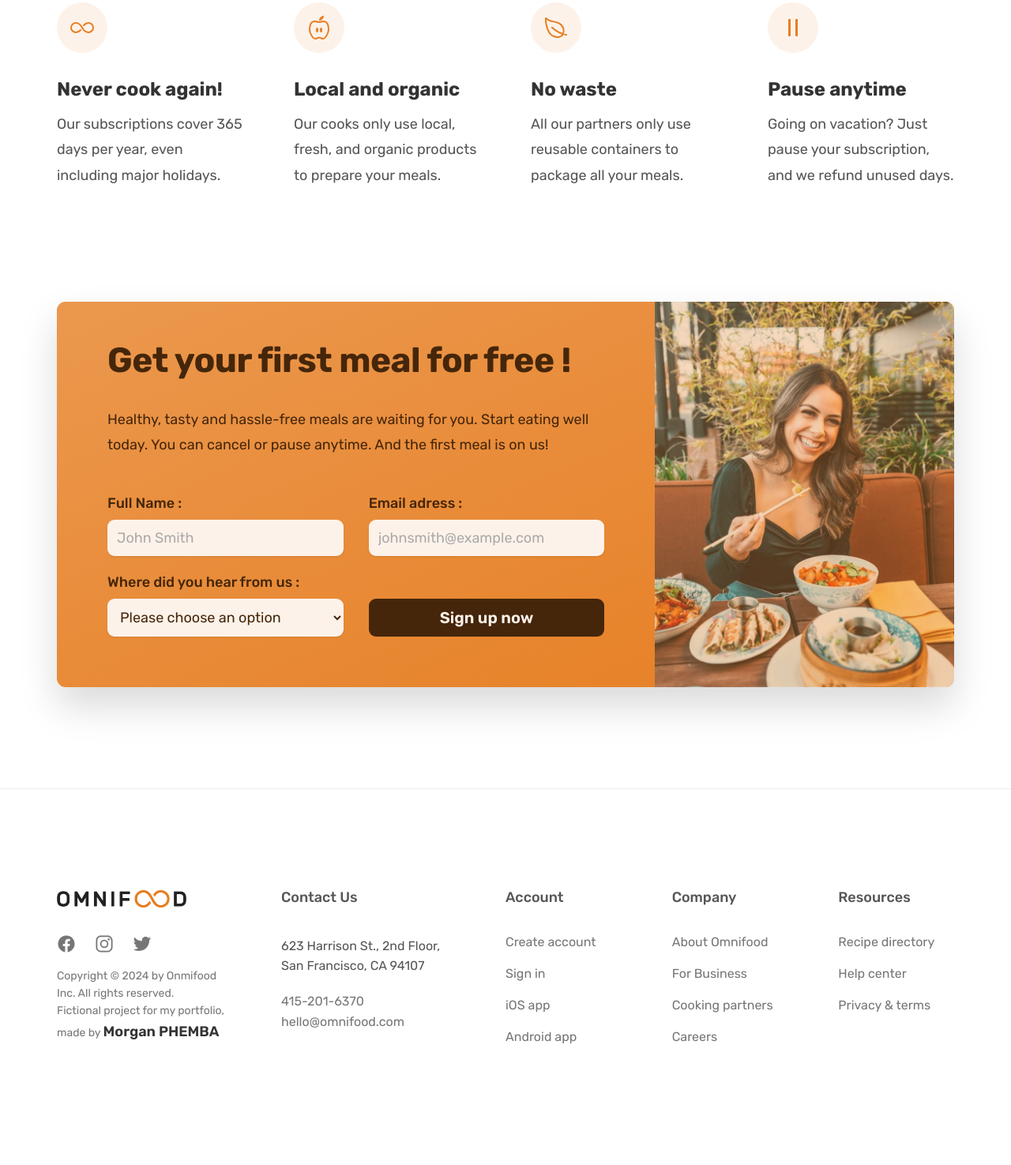
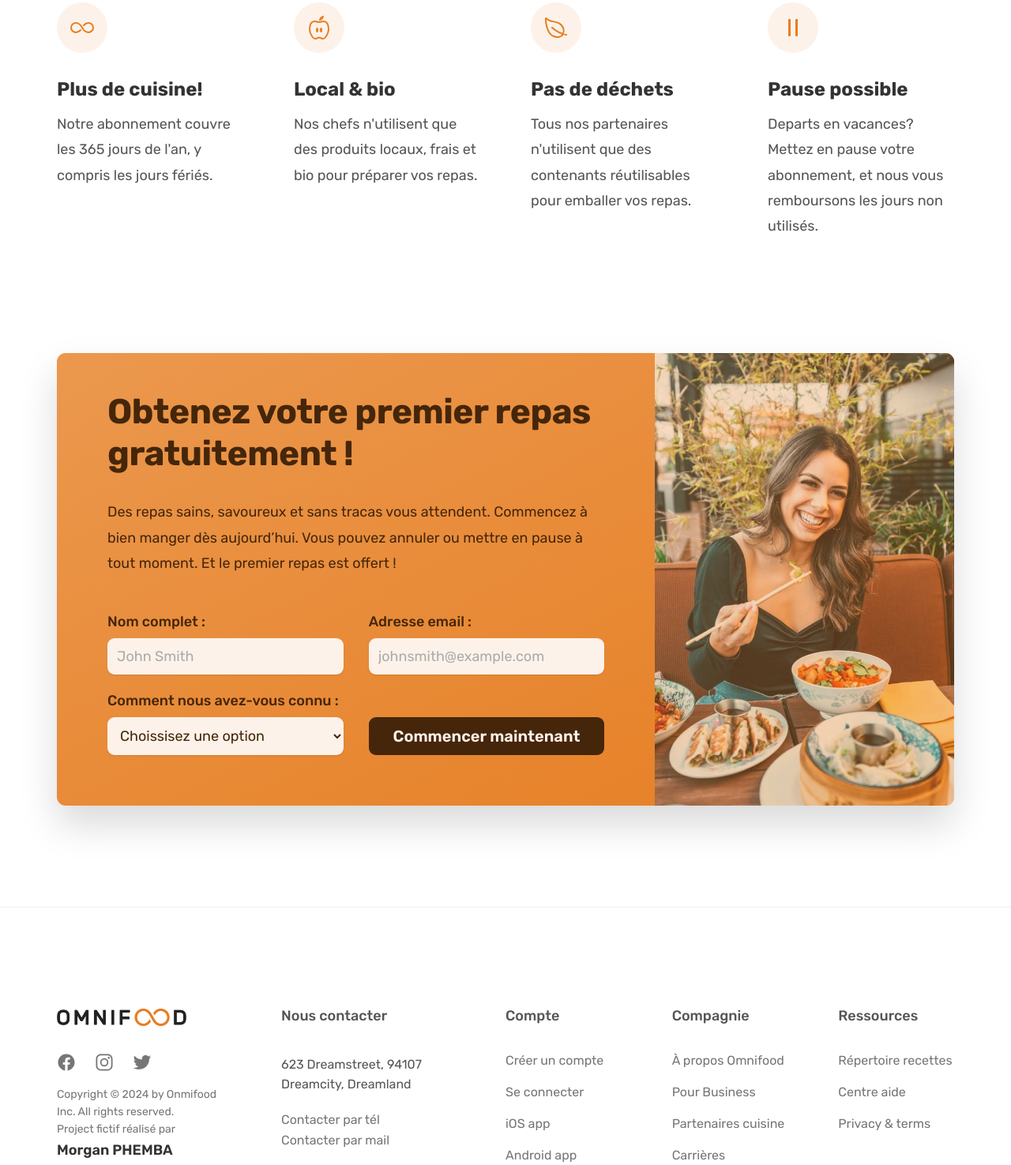
Before and after one commit to Morg9864/Omnifood, a plain HTML site: page index.html in a window 1280 px wide. Shown: the part 6287-7762 px from the top of the page at 79% size. Before the commit the page ends 7736 px from the top, so only its background shows below. Drawn offline with nearby package versions, Linux system fonts and the light colour scheme; some packages are replaced by stand-ins of ours; a script that the page names is missing.

```diff
--- a/index.html
+++ b/index.html
@@ -687,7 +687,9 @@
 
 				<dic class="container grid">
 					<aside class="plan-details">
-						Les prix incluent toutes les taxes applicables. Vous pouvez annuler à tout moment. Les deux plans comprennent les éléments suivants :
+						Les prix incluent toutes les taxes applicables. Vous
+						pouvez annuler à tout moment. Les deux plans comprennent
+						les éléments suivants :
 					</aside>
 				</dic>
 
@@ -695,37 +697,38 @@
 					<div class="feature">
 						<ion-icon class="feature-icon" name="infinite-outline">
 						</ion-icon>
-						<p class="feature-title">Never cook again!</p>
+						<p class="feature-title">Plus de cuisine!</p>
 						<p class="feature-text">
-							Our subscriptions cover 365 days per year, even
-							including major holidays.
+							Notre abonnement couvre les 365 jours de l'an, y
+							compris les jours fériés.
 						</p>
 					</div>
 					<div class="feature">
 						<ion-icon class="feature-icon" name="nutrition-outline">
 						</ion-icon>
-						<p class="feature-title">Local and organic</p>
+						<p class="feature-title">Local &amp; bio</p>
 						<p class="feature-text">
-							Our cooks only use local, fresh, and organic
-							products to prepare your meals.
+							Nos chefs n'utilisent que des produits locaux, frais
+							et bio pour préparer vos repas.
 						</p>
 					</div>
 					<div class="feature">
 						<ion-icon class="feature-icon" name="leaf-outline">
 						</ion-icon>
-						<p class="feature-title">No waste</p>
+						<p class="feature-title">Pas de déchets</p>
 						<p class="feature-text">
-							All our partners only use reusable containers to
-							package all your meals.
+							Tous nos partenaires n'utilisent que des contenants
+							réutilisables pour emballer vos repas.
 						</p>
 					</div>
 					<div class="feature">
 						<ion-icon class="feature-icon" name="pause-outline">
 						</ion-icon>
-						<p class="feature-title">Pause anytime</p>
+						<p class="feature-title">Pause possible</p>
 						<p class="feature-text">
-							Going on vacation? Just pause your subscription, and
-							we refund unused days.
+							Departs en vacances? Mettez en pause votre
+							abonnement, et nous vous remboursons les jours non
+							utilisés.
 						</p>
 					</div>
 				</div>
@@ -735,16 +738,18 @@
 					<div class="cta">
 						<div class="cta-text-box">
 							<h2 class="heading-secondary">
-								Get your first meal for free !
+								Obtenez votre premier repas
+								<span class="underline">gratuitement</span> !
 							</h2>
 							<p class="cta-text">
-								Healthy, tasty and hassle-free meals are waiting
-								for you. Start eating well today. You can cancel
-								or pause anytime. And the first meal is on us!
+								Des repas sains, savoureux et sans tracas vous
+								attendent. Commencez à bien manger dès aujourd’hui.
+								Vous pouvez annuler ou mettre en pause à tout
+								moment. Et le premier repas est offert !
 							</p>
 							<form class="cta-form" name="sign-up" netlify>
 								<div>
-									<label for="full-name">Full Name :</label>
+									<label for="full-name">Nom complet :</label>
 									<input
 										type="text"
 										placeholder="John Smith"
@@ -755,7 +760,7 @@
 								</div>
 
 								<div>
-									<label for="email">Email adress :</label>
+									<label for="email">Adresse email :</label>
 									<input
 										type="email"
 										placeholder="johnsmith@example.com"
@@ -767,7 +772,7 @@
 
 								<div>
 									<label for="select-where"
-										>Where did you hear from us :
+										>Comment nous avez-vous connu :
 									</label>
 									<select
 										id="select-where"
@@ -775,10 +780,10 @@
 										required
 									>
 										<option value="" selected disabled>
-											Please choose an option
+											Choissisez une option
 										</option>
 										<option value="friends">
-											Friends and family
+											Amis et / ou famille
 										</option>
 										<option value="youtube">Youtube</option>
 										<option value="instagram">
@@ -786,12 +791,12 @@
 										</option>
 										<option value="tiktok">Tiktok</option>
 										<option value="web">Web</option>
-										<option value="other">Other</option>
+										<option value="other">Autre</option>
 									</select>
 								</div>
 
 								<button class="btn btn--form" type="submit">
-									Sign up now
+									Commencer maintenant
 								</button>
 							</form>
 						</div>
@@ -856,7 +861,7 @@
 						Copyright &copy; <span class="year">2027</span> by
 						Onmifood Inc. All rights reserved.
 						<br />
-						Fictional project for my portfolio, made by
+						Project fictif réalisé par
 						<a
 							class="main-nav-link"
 							href="https://github.com/Morg9864"
@@ -866,56 +871,56 @@
 				</div>
 
 				<div class="adress-col">
-					<p class="footer-heading">Contact Us</p>
+					<p class="footer-heading">Nous contacter</p>
 					<address class="contacts adress">
-						623 Harrison St., 2nd Floor, San Francisco, CA 94107
+						623 Dreamstreet, 94107 Dreamcity, Dreamland
 					</address>
 					<p>
 						<a class="footer-link" href="tel:+415-201-6370"
-							>415-201-6370</a
+							>Contacter par tél</a
 						>
 					</p>
 					<br />
 					<p>
-						<a class="footer-link" href="mailto:hello@omnifood.com"
-							>hello@omnifood.com</a
+						<a class="footer-link" href="mailto:morgan.phemba@gmail.com"
+							>Contacter par mail</a
 						>
 					</p>
 				</div>
 
 				<nav class="nav-col">
-					<p class="footer-heading">Account</p>
+					<p class="footer-heading">Compte</p>
 					<ul class="footer-nav">
 						<li>
-							<a class="footer-link" href="#">Create account</a>
+							<a class="footer-link" href="#">Créer un compte</a>
 						</li>
-						<li><a class="footer-link" href="#">Sign in</a></li>
+						<li><a class="footer-link" href="#">Se connecter</a></li>
 						<li><a class="footer-link" href="#">iOS app</a></li>
 						<li><a class="footer-link" href="#">Android app</a></li>
 					</ul>
 				</nav>
 				<nav class="nav-col">
-					<p class="footer-heading">Company</p>
+					<p class="footer-heading">Compagnie</p>
 					<ul class="footer-nav">
 						<li>
-							<a class="footer-link" href="#">About Omnifood</a>
+							<a class="footer-link" href="#">À propos Omnifood</a>
 						</li>
 						<li>
-							<a class="footer-link" href="#">For Business</a>
+							<a class="footer-link" href="#">Pour Business</a>
 						</li>
 						<li>
-							<a class="footer-link" href="#">Cooking partners</a>
+							<a class="footer-link" href="#">Partenaires cuisine</a>
 						</li>
-						<li><a class="footer-link" href="#">Careers</a></li>
+						<li><a class="footer-link" href="#">Carrières</a></li>
 					</ul>
 				</nav>
 				<nav class="nav-col">
-					<p class="footer-heading">Resources</p>
+					<p class="footer-heading">Ressources</p>
 					<ul class="footer-nav">
 						<li>
-							<a class="footer-link" href="#">Recipe directory</a>
+							<a class="footer-link" href="#">Répertoire recettes</a>
 						</li>
-						<li><a class="footer-link" href="#">Help center</a></li>
+						<li><a class="footer-link" href="#">Centre aide</a></li>
 						<li>
 							<a class="footer-link" href="#">Privacy & terms</a>
 						</li>
```
